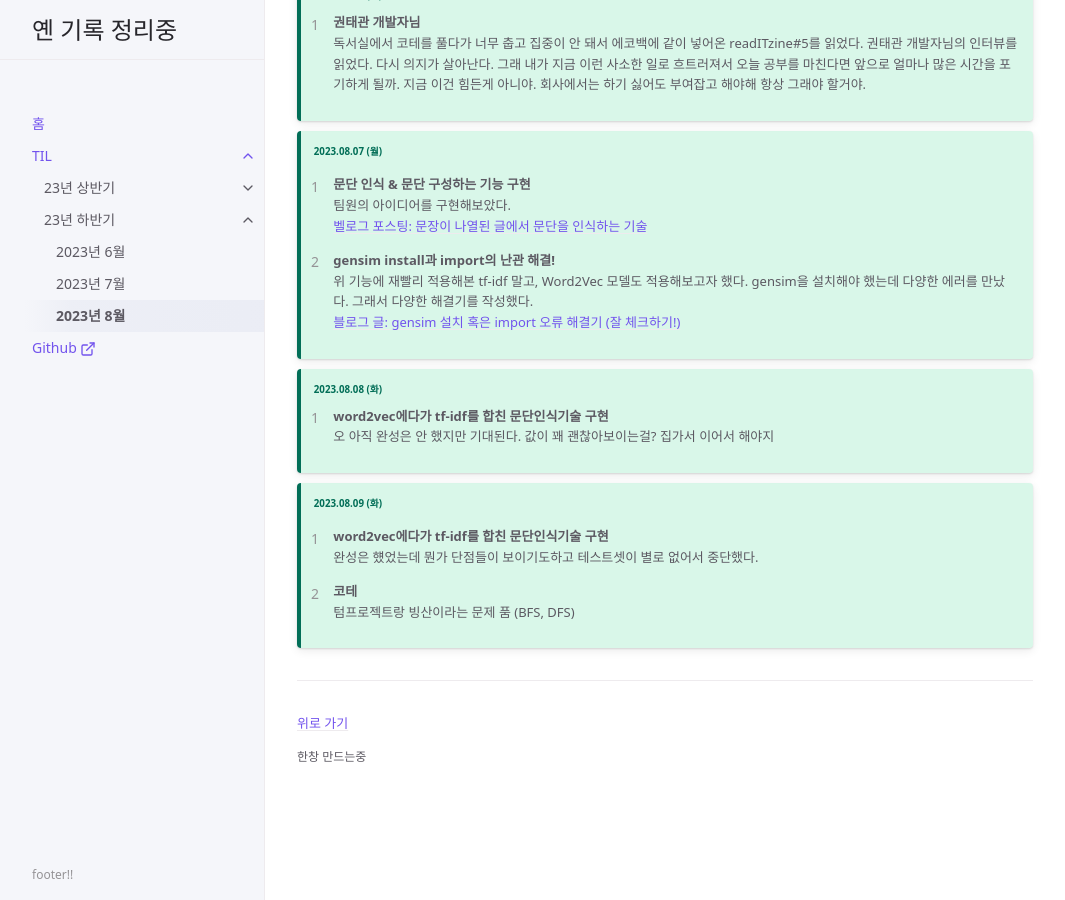
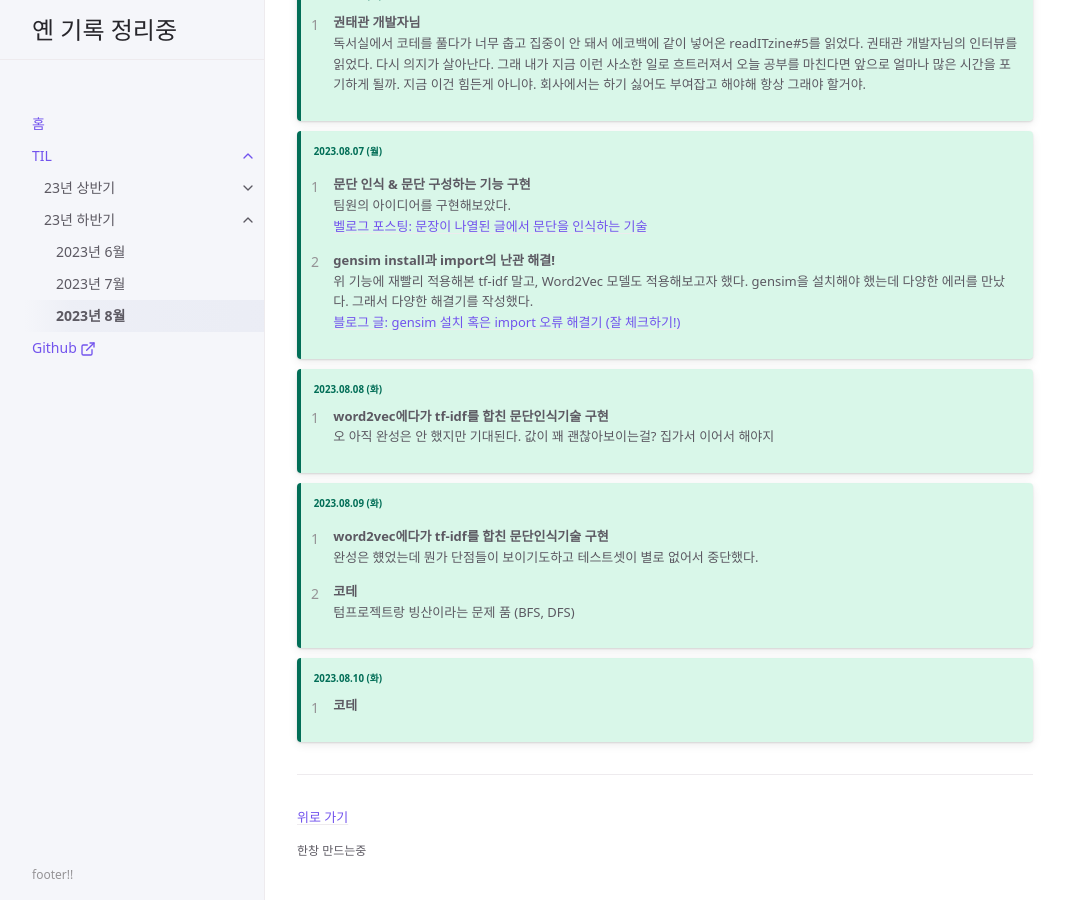
Before and after one commit to yyeennyy/yyeennyy.github.io, a Jekyll site: the page built from docs/TIL/23년 하반기/month08.md, in a window 1280 px wide and 900 px high, scrolled down 1324 px. Shown: the whole window, without its empty margins (107-1172 px from the left). Built offline with Jekyll 4.4.1, drawn with Linux system fonts in a browser that asks for light colours.

Commit message:
TIL 0810

```diff
--- a/docs/TIL/23년 하반기/month08.md
+++ b/docs/TIL/23년 하반기/month08.md
@@ -108,3 +108,11 @@ nav_order: 3
 > 2. **코테**<br>
 > 텀프로젝트랑 빙산이라는 문제 품 (BFS, DFS)<br>
 >
+
+
+
+{: .new-title }
+> 2023.08.10 (화)
+> 1. **코테**<br>
+>
+>
```
